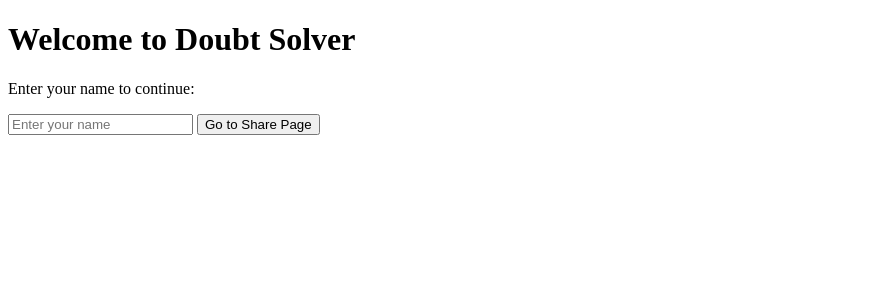
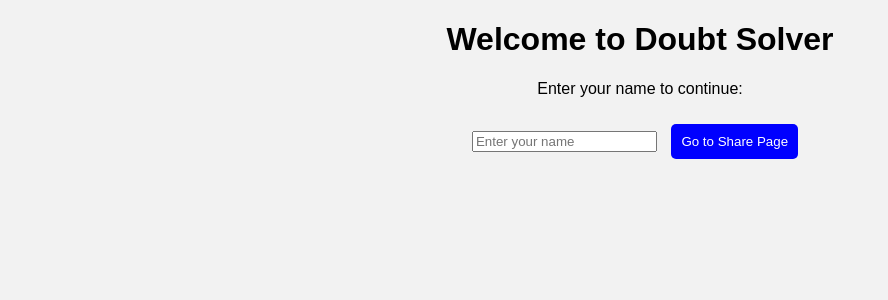
Before and after one commit to 2803alokkumar-spec/doubt-solver, a Flask app: page / in a window 1280 px wide. Shown: the top 300 px of the page, without its empty margins (0-888 px from the left). Run offline with Flask 3, Linux system fonts and the light colour scheme.

Commit message:
Add files via upload

```diff
--- a/templates/index.html
+++ b/templates/index.html
@@ -2,6 +2,30 @@
 <html>
 <head>
     <title>Doubt Solver</title>
+    <style>
+    body {
+      font-family: Arial;
+      background-color: #f2f2f2;
+      text-align: center;
+    }
+
+    button {
+      padding: 10px;
+      margin: 10px;
+      background-color: blue;
+      color: white;
+      border: none;
+      border-radius: 5px;
+    }
+
+    div {
+      background: white;
+      margin: 10px;
+      padding: 10px;
+      border-radius: 10px;
+    }
+  </style>
+
 </head>
 <body>
     <h1>Welcome to Doubt Solver</h1>
```
